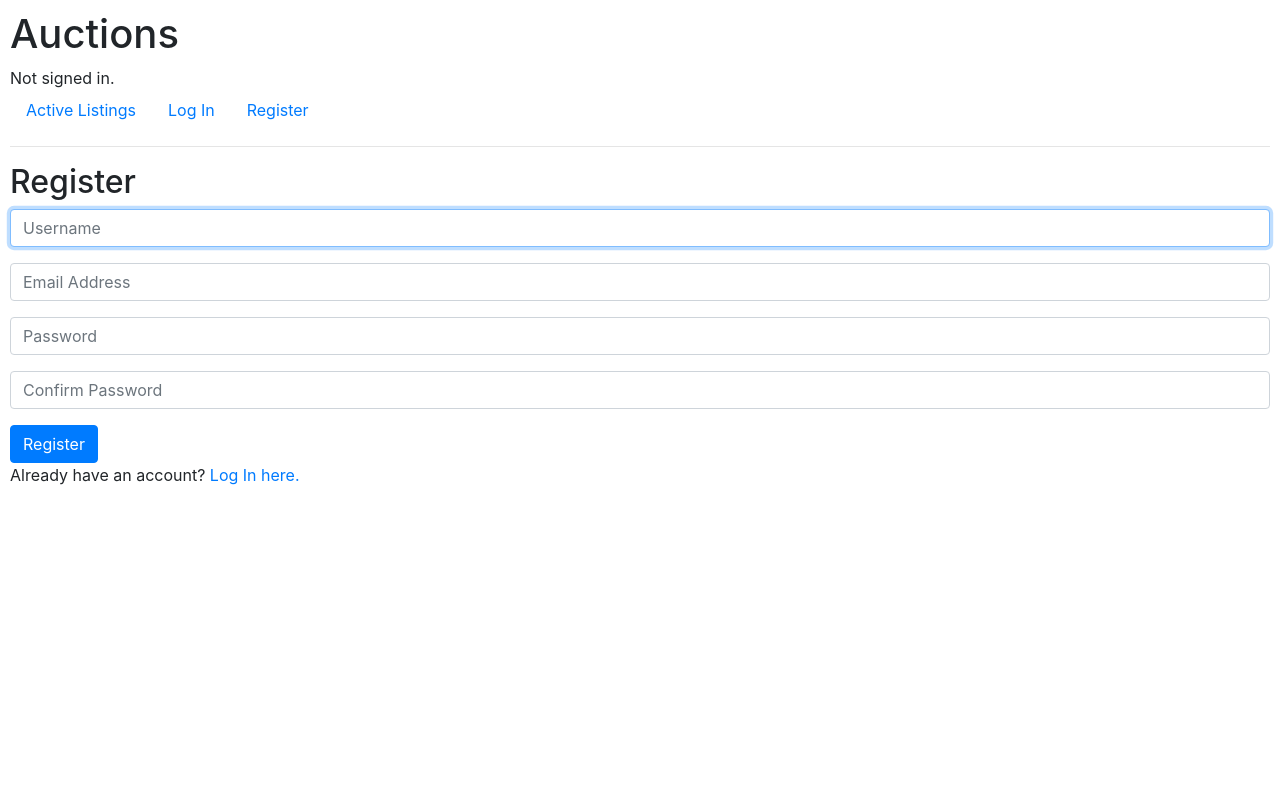
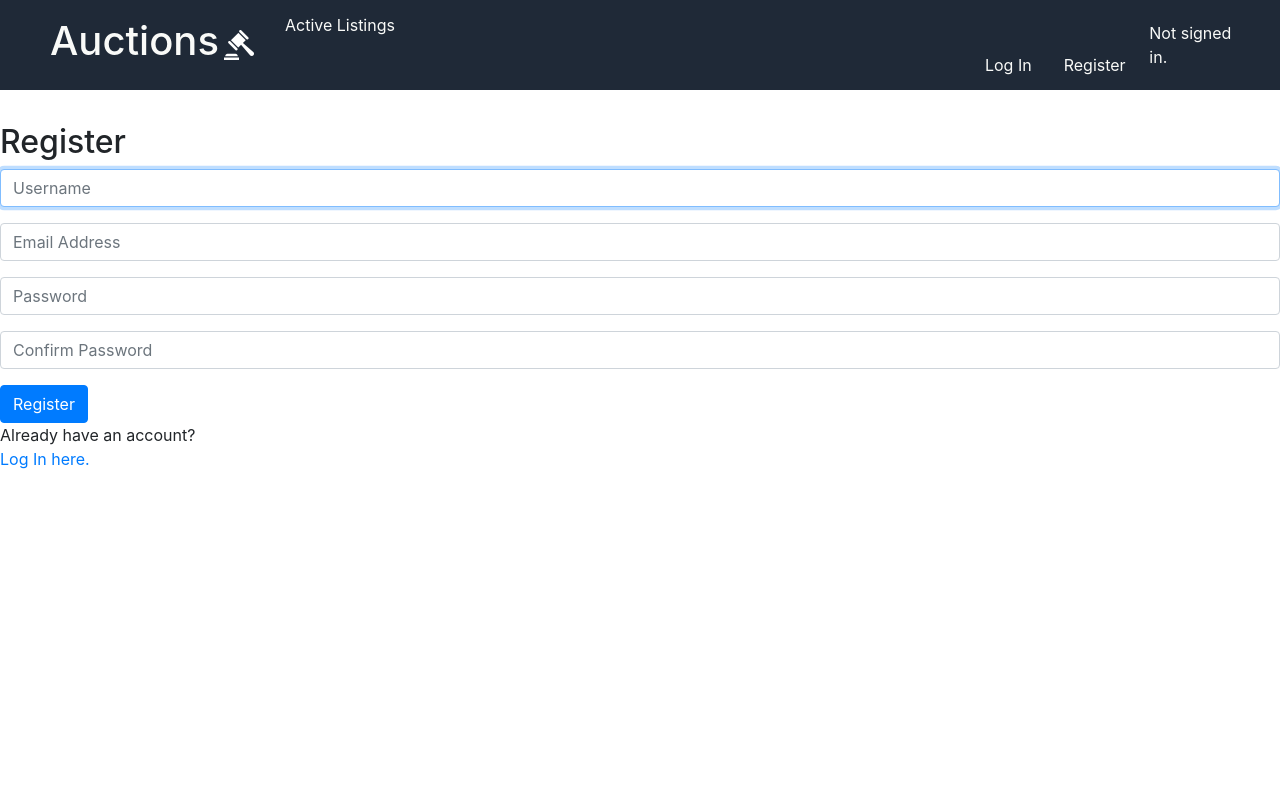
Before and after one commit to Knoxx-Code/cs50w-commerce, a Django app: page /register in a window 1280 px wide. Run offline with Django 3.2, Linux system fonts and the light colour scheme; some libraries are stand-ins or nearby versions.

Commit message:
Added styling to the header

```diff
--- a/commerce/auctions/static/auctions/styles.css
+++ b/commerce/auctions/static/auctions/styles.css
@@ -1,3 +1,62 @@
 body {
     padding: 10px;
+    display: flex;
+    height: 100vh;
+    flex-direction: column;
+    margin: 0;
+    padding: 0;
 }
+
+
+.header {
+    background-color: #1f2937;
+    display: flex;
+    justify-content: space-between;
+    margin: 0;
+    padding: 5px 40px;
+
+}
+
+
+.app-name {
+    color: #f9faf8;
+    display: flex;
+    align-items: center;
+    margin: 0 10px;
+}
+
+#logo {
+    width: 40px;
+    height: 40px;
+    padding: 5px;
+}
+
+.nav{
+    display: flex;
+    align-items: center;
+    margin: 0;
+    padding: 0;
+}
+
+.nav-link {
+    color: #f9faf8;
+}
+
+.left-links {
+    display: flex;
+}
+
+.right-links {
+    display: flex;
+    margin-left: 700px;
+}
+
+.current-user-container {
+    display: flex;
+    align-items: center;
+}
+
+#current-user {
+    color: #f9faf8;
+
+}
--- a/commerce/auctions/templates/auctions/layout.html
+++ b/commerce/auctions/templates/auctions/layout.html
@@ -8,24 +8,27 @@
         <link href="{% static 'auctions/styles.css' %}" rel="stylesheet">
     </head>
     <body>
+        <div class="header">
+            <div class="app-name">
                 <h1>Auctions</h1>
-        <div>
-            {% if user.is_authenticated %}
-                Signed in as <strong>{{ user.username }}</strong>.
-            {% else %}
-                Not signed in.
-            {% endif %}
+                <img src="{% static "auctions/auction.png" %}" id="logo" alt="">
             </div>
             <ul class="nav">
+                <div class="left-links">
                     <li class="nav-item">
                         <a class="nav-link" href="{% url 'index' %}">Active Listings</a>
                     </li>
                     {% if user.is_authenticated %}
                         <li class="nav-item">
+                            <a class="nav-link" href="{% url 'create_listing'%}">Create listing</a>
+                        </li>
+                    {% endif %}
+                </div>
+
+                <div class="right-links">
+                    {% if user.is_authenticated %}
+                        <li class="nav-item">
                             <a class="nav-link" href="{% url 'logout' %}">Log Out</a>
-                </li>
-                <li class="nav-item">
-                    <a class="nav-link" href="{% url 'create_listing'%}">Create listing</a>
                         </li>
                     {% else %}
                         <li class="nav-item">
@@ -36,6 +39,16 @@
                         </li>
                     {% endif %}
             </ul>
+                    <div class="current-user-container">
+                        {% if user.is_authenticated %}
+                        <span id="current-user">  Signed in as <strong>{{ user.username }}</strong>. </span>
+                        {% else %}
+                        <span id="current-user">Not signed in.</span>
+                        {% endif %}
+                    </div>
+                </div>
+        </div>
+
         <hr>
         {% block body %}
         {% endblock %}
--- a/commerce/commerce/settings.py
+++ b/commerce/commerce/settings.py
@@ -120,6 +120,3 @@ USE_TZ = True
 # https://docs.djangoproject.com/en/3.0/howto/static-files/
 
 STATIC_URL = '/static/'
-
-MEDIA_URL = '/media/'
-MEDIA_ROOT = os.path.join(BASE_DIR, 'media')
```
Also changed, not shown: commerce/auctions/static/auctions/auction.png (added), commerce/db.sqlite3. Lines whose indentation alone changed are shown as unchanged.
